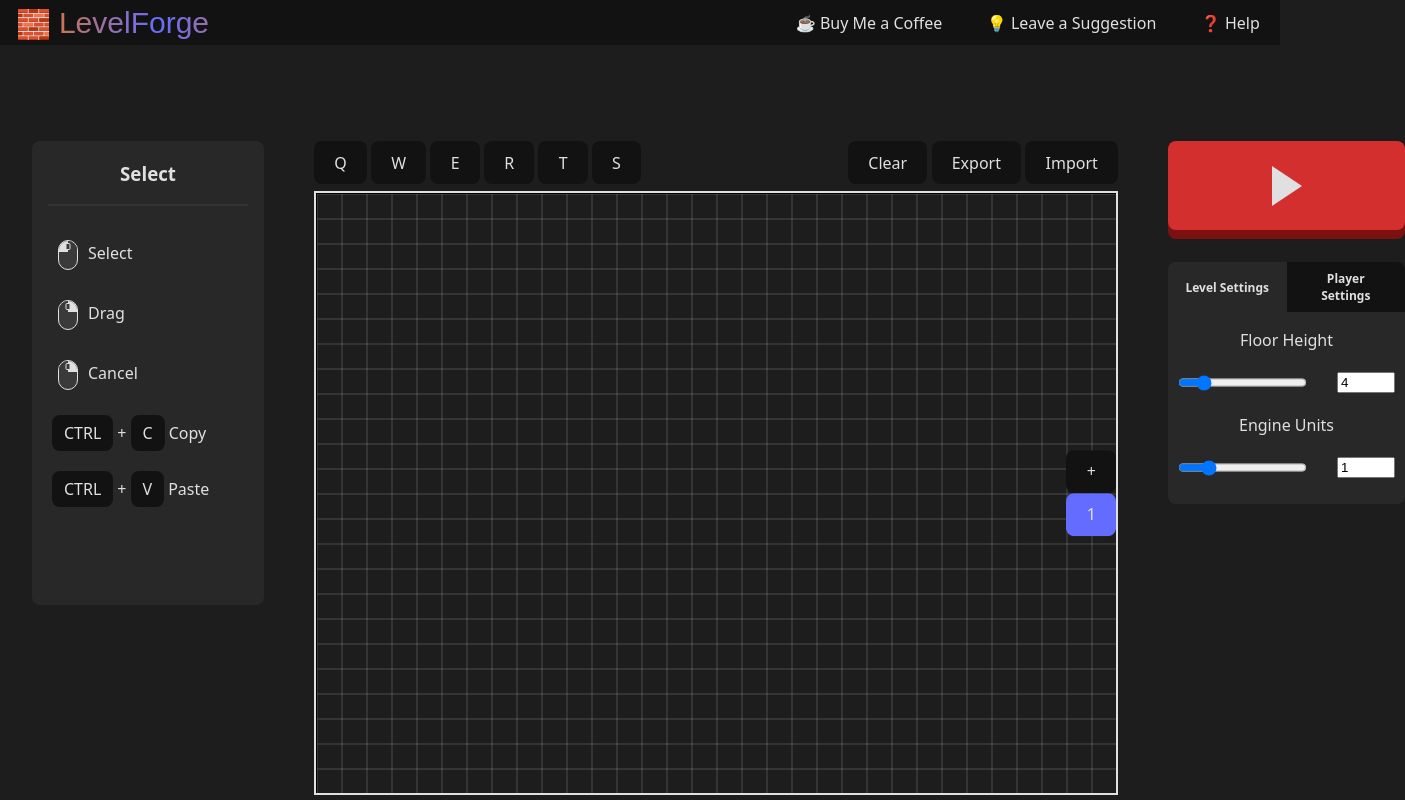
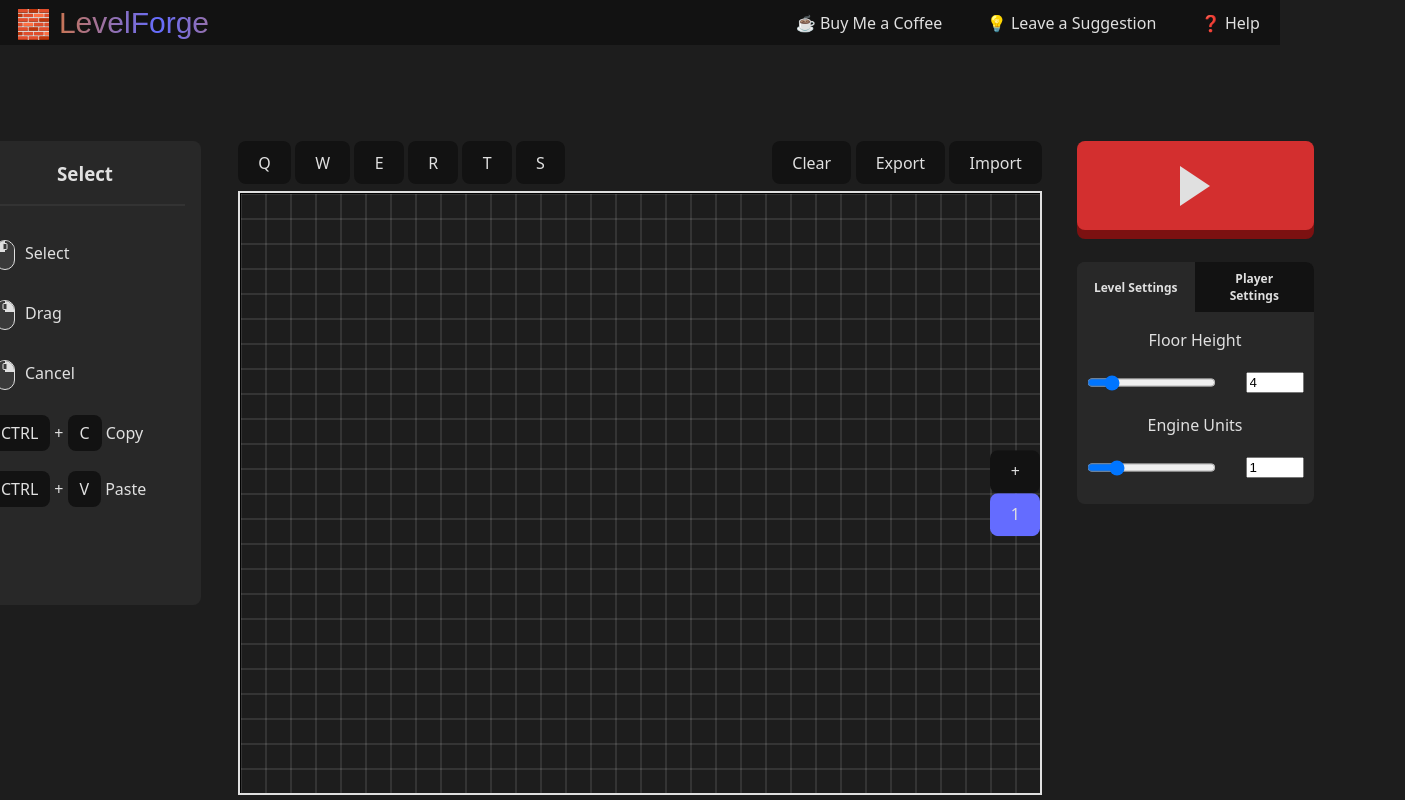
Before and after one commit to StamLord/level-editor, a Svelte app: page / in a window 1280 px wide. Shown: the top 800 px of the page, 1405 px wide, since content can reach past the window. Built offline with nearby package versions, Linux system fonts and the light colour scheme; a web font is replaced by a local one.

Commit message:
Grid centering fixed

```diff
--- a/src/app.css
+++ b/src/app.css
@@ -91,7 +91,7 @@
   grid-template-columns: 1fr 1fr 1fr; /* Left div, canvas, right div */
   align-items: center;
   justify-items: center;
-  gap: 50px;
+  gap: 100px;
 }
 
 .canvas-toolbar {
@@ -125,6 +125,7 @@
 
 .side-panel {
   height: 100%;
+  overflow: hidden;
   display: flex;
   flex-direction: column;
 }
```
